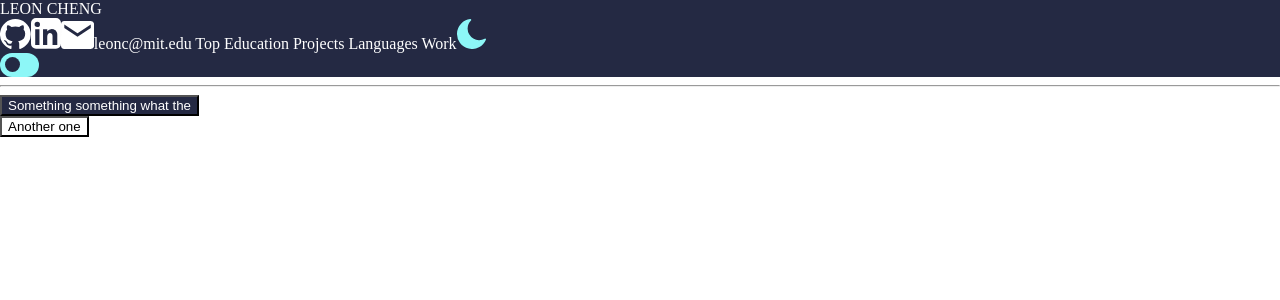
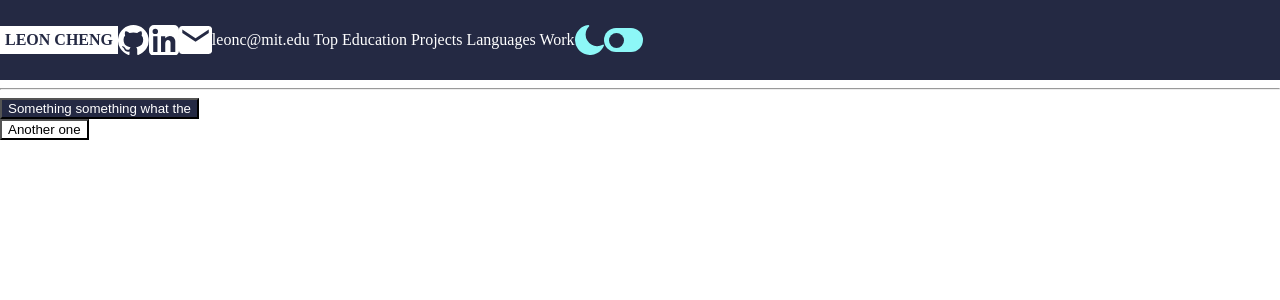
Before and after one commit to leoncheng57/redesigned-broccoli, a React app: page / in a window 1280 px wide. Shown: the top 300 px of the page. Built offline with nearby package versions, Linux system fonts and the light colour scheme.

Commit message:
partial NameBox styling

```diff
--- a/src/components/Navbar/Navbar.js
+++ b/src/components/Navbar/Navbar.js
@@ -6,17 +6,26 @@ import TogglePill from "./TogglePill";
 const NavbarContainer = styled.div`
     background-color: ${props => props.theme.backgroundPrimary};
     color: ${props => props.theme.textColor};
+    display: flex;
+    flex-direction: row;
+    align-items: center;
+    height: 80px;
 `;
 
-
+const NameBox = styled.div`
+    background-color: ${props => props.theme.textColor};
+    color: ${props => props.theme.backgroundPrimary};
+    font-weight: 900;
+    padding: 5px;
+`;
 
 export default function(props) {
     return (
         <ThemeProvider theme={props.theme}>
             <NavbarContainer>
-                <div>
+                <NameBox>
                     LEON CHENG
-                </div>
+                </NameBox>
                 <GithubIcon fill={props.theme.textColor}/>
                 <LinkedInIcon fill={props.theme.textColor}/>
                 <MailIcon fill={props.theme.textColor}/>
```
